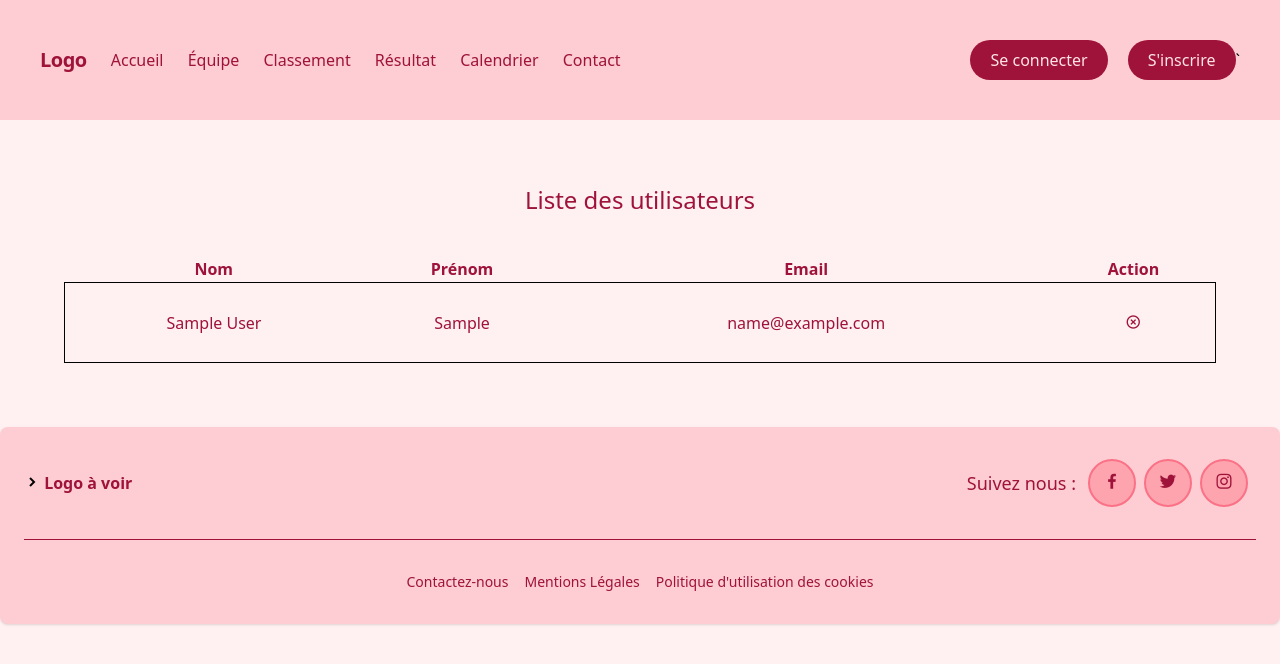
After one commit to lucaslagant/Actu-AmiensSC, a PHP site: page /views/listUserAdmin.php in a window 1280 px wide. The commit adds this page. Shown: the top 664 px of the page. Run offline with PHP 8.4, Linux system fonts and the light colour scheme; tables that the repository leaves empty hold one stand-in row (values such as "Sample post"); some libraries are stand-ins or nearby versions.

Commit message:
list user admin + sweetAlert

```diff
--- a/asset/js/script.js
+++ b/asset/js/script.js
@@ -1,51 +1,67 @@
 // ====================================== Joueur modal ===========================================
 
-var modal = document.getElementById("modal-joueur1");
-var btn = document.getElementById("player1");
-var close = document.getElementsByClassName("close")[0];
+// var modal = document.getElementById("modal-joueur1");
+// var btn = document.getElementById("player1");
+// var close = document.getElementsByClassName("close")[0];
 
-btn.onclick = function() {
-    modal.style.display = "block";
-}
+// btn.onclick = function() {
+//     modal.style.display = "block";
+// }
 
-close.onclick = function() {
-    modal.style.display = "none";
-}
+// close.onclick = function() {
+//     modal.style.display = "none";
+// }
 
-window.onclick = function(event) {
-    if (event.target == modal) {
-        modal.style.display = "none";
-    }
-}
+// window.onclick = function(event) {
+//     if (event.target == modal) {
+//         modal.style.display = "none";
+//     }
+// }
 
 // ====================================== Sweet Alert 2 ===========================================
 // jQUERY
 $(document).ready(function() {
+    let del = $('a.delete');
+    $(del).each(function(){
+        $(this).on('click', function(e){
+            // empeche de suivre le comportement du navigateur par defaut c'est a dire le lien
+            e.preventDefault();
 
-    let del = $('a.delete');
-
-    $(del).each(function() {
-
+            // Juste une question de porté de variable, on le réutilisera plus tard dans le script
             let link = $(this);
             let target = $(this).attr('href');
 
             Swal.fire({
                 icon: 'warning',
-            title: 'Êtes-vous sûr de vouloir vous déconnecté ?',
+                title: 'Êtes-vous sûr de vouloir supprimé cet utilisateur ?',
+                text:'Cette action est irréversible',
                 showCancelButton: true,
                 confirmButtonText: 'Oui',
                 cancelButtonText: 'Non',
             }).then((result) => {
                 if (result.value) {
                     fetch(target, {method: 'get'}).then(response => response.json()).then(message => {
+                        console.log(message);
                         Swal.fire({
                             icon: 'success',
-                        title: 'Déconnecté !',
+                            title: 'Supprimé !',
                             type: 'success',
                         });
                     });
+                    // Supprimez du code HTML avec jQuery
+                    $(link).closest('tr').fadeOut();
 
-            };
+                }
+                // Attraper une erreur
+            }).catch(err => {
+                console.log(err);
+                Swal.fire({
+                    icon: 'error',
+                    title: 'Oups!',
+                    text: 'Une erreur est survenue.',
+                    type: 'error',
                 });
             });
         });
+    });
+});
--- /dev/null
+++ b/views/listUserAdmin.php
@@ -0,0 +1,39 @@
+<?php
+require_once(dirname(__FILE__).'/../utils/init.php');
+$bdd = new PDO('mysql:host=localhost; dbname=amiens_sc', 'admin' , 'Parker.2280700');
+
+$req = $bdd->prepare('SELECT * FROM user ORDER BY id DESC');
+$req->execute();
+$users = $req->fetchAll(PDO::FETCH_OBJ);
+include dirname(__FILE__)."/templates/header.php";
+?>
+<section class="text-rose-800 p-16">
+    <h1 class="mb-10 text-2xl text-center text-rose-800">Liste des utilisateurs</h1>
+    <table class="table-auto w-full mt-5">
+        <thead>
+            <tr>
+            <th>Nom</th>
+            <th>Prénom</th>
+            <th>Email</th>
+            <th>Action</th>
+            </tr>
+        </thead>
+        <tbody>
+            <?php
+                if ($users):
+                    foreach ($users as $user):?>
+                    <tr class="border border-black h-20">
+                        <td class="text-center"><?=$user->nom?></td>
+                        <td class="text-center"><?=$user->prenom?></td>
+                        <td class="text-center"><?=$user->email?></td>
+                        <td class="text-center"><a class="delete" href="/views/delete.php?id=<?=$user->id;?>"><i class='bx bx-x-circle'></i></a></td>
+                    </tr>
+                <?php
+                    endforeach; endif;
+                ?>
+        </tbody>
+    </table>
+</section>
+<?php
+include dirname(__FILE__)."/templates/footer.php";
+?>
--- a/views/modifUser.php
+++ b/views/modifUser.php
@@ -3,7 +3,7 @@
 require_once(dirname(__FILE__).'/../utils/init.php');
 
     $bdd = new PDO('mysql:host=localhost; dbname=amiens_sc', 'admin' , 'Parker.2280700');
-    $requete = $bdd->prepare("SELECT * FROM user WHERE id=".$_SESSION["user"]["id"]."");
+    $requete = $bdd->prepare("SELECT * FROM user WHERE id=".$_SESSION["user"]["id"].";");
     $requete->execute(array());
     $tab = $requete->fetch(PDO::FETCH_OBJ);
     $requete->closeCursor();
@@ -36,7 +36,7 @@ require_once(dirname(__FILE__).'/../utils/init.php');
 
 
                                 <label for="mdp">Confirmé ou changer votre mot de passe </label>
-                                <input type="password" name="mdp"  class="rounded border-rose-300 border-2">
+                                <input type="password" name="mdp"  class="rounded border-rose-300 border-2" required>
                                 <br><br>
                             </div>
 
--- a/views/profil.php
+++ b/views/profil.php
@@ -36,7 +36,7 @@ $requete->closeCursor();
             </div>
             <div class="pb-10">
                 <a href="/controllers/modifUser-ctrl.php?id=<?=$tab->id?>" class="ml-6 block text-rose-800 inline-block mt-0 hover:text-rose-800 bg-rose-300 hover:bg-white px-5 py-2 rounded-full">Modifier</a>
-                <a href="/controllers/deconnection.php?id=<?=$tab->id?>" class="delete ml-6 block text-rose-50 inline-block mt-0 hover:text-rose-800 bg-rose-800 hover:bg-white px-5 py-2 rounded-full">Déconnexion</a>
+                <a href="/controllers/deconnection.php?id=<?=$tab->id?>" class="ml-6 block text-rose-50 inline-block mt-0 hover:text-rose-800 bg-rose-800 hover:bg-white px-5 py-2 rounded-full">Déconnexion</a>
             </div>
         </div>
     </div>
--- a/views/templates/footer.php
+++ b/views/templates/footer.php
@@ -40,11 +40,13 @@
         </div>
     </footer>
 
+    <!-- jQuery Library -->
+    <script src="https://ajax.googleapis.com/ajax/libs/jquery/1/jquery.min.js"></script>
     <!-- Script JS  -->
     <script src="/asset/js/script.js"></script>
     <!-- JS boxicons  -->
     <script src="https://unpkg.com/boxicons@2.1.4/dist/boxicons.js"></script>
-        <!-- Sweet Alert JS  -->
-        <script src="//cdn.jsdelivr.net/npm/sweetalert2@11"></script>
+    <!-- Sweet Alert JS  -->
+    <script src="//cdn.jsdelivr.net/npm/sweetalert2@11"></script>
 </body>
 </html>
--- a/views/templates/header.php
+++ b/views/templates/header.php
@@ -20,8 +20,6 @@ if (isset($_SESSION['user'])) {
     <meta http-equiv="X-UA-Compatible" content="IE=edge">
     <meta name="viewport" content="width=device-width, initial-scale=1.0">
     <title>Actu-AmiensSC</title>
-    <!-- jQuery Library -->
-    <script src="https://ajax.googleapis.com/ajax/libs/jquery/1/jquery.min.js"></script>
     <script src="https://cdn.tailwindcss.com"></script>
     <link href='https://unpkg.com/boxicons@2.1.4/css/boxicons.min.css' rel='stylesheet'>
 </head>
```
Also changed, not shown: views/delete.php (added, +12 -0 lines). Lines whose indentation alone changed are shown as unchanged.
